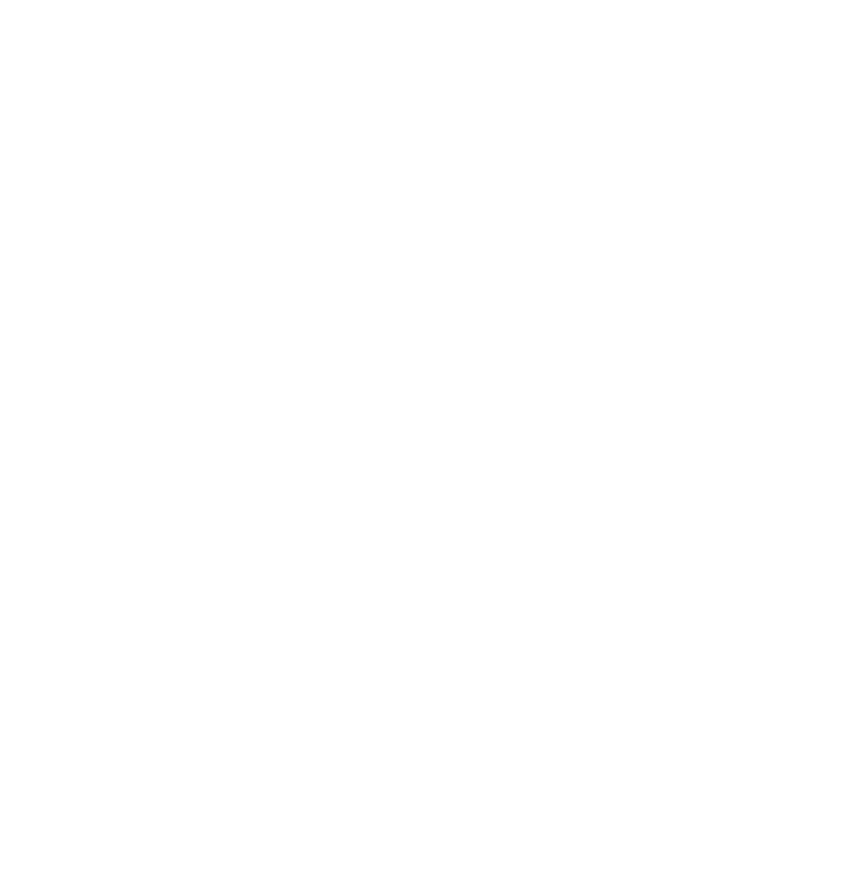
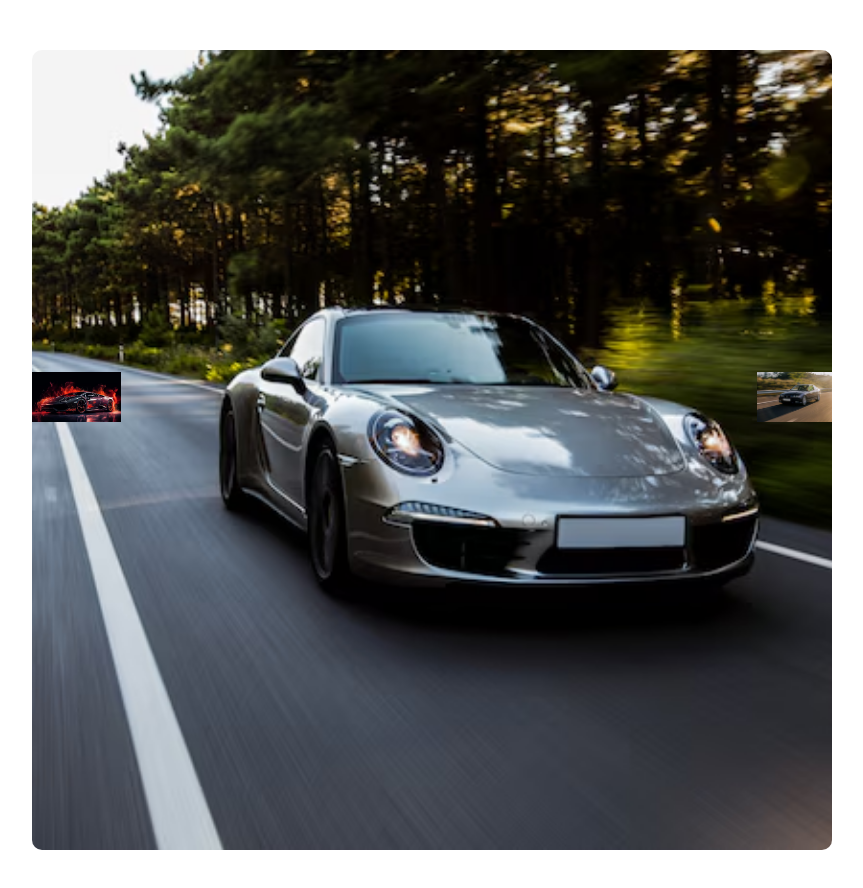
Before and after one commit to HN3656/slide-show, a plain HTML site: page index.html in a window 1280 px wide. Shown: the whole page, without its empty margins (208-1071 px from the left). Before the commit the page ends 800 px from the top, so only its background shows below. Drawn offline with Linux system fonts and the light colour scheme.

Commit message:
html css ready

```diff
--- a/index.html
+++ b/index.html
@@ -1,11 +1,57 @@
+
 <!DOCTYPE html>
 <html lang="en">
 <head>
     <meta charset="UTF-8">
     <meta name="viewport" content="width=device-width, initial-scale=1.0">
-    <title>Document</title>
+    <title>Slideshow</title>
 </head>
 <body>
+    <style>
+        .container{
+            width: fit-content;
+            margin:50px auto;
+            position: relative;
+        }
+        .slide{
+            height:800px;
+            width:800px;
+            object-fit: cover;
+            border-radius: 10px;
+        }
+        .ico-action{
+            height: 50px;
+            position: absolute;
+            top: 40%;
+            cursor: pointer;
+            transition: 0.5s;
+        }
+        .ico-left{
+            left: 0;
+        }
+        .ico-left:hover{
+            transform: scale(0.8) translateX(-10px);
+
+        }
+        .ico-right{
+            right: 0;
+
+        }
+        .ico-righ:hover{
+            transform: scale(0.8) translateX(10px);
+
+        }
+    </style>
+</head>
+<body>
+    <div class="container">
+        <img src="./img/c1.png" class="slide" id="slide"/>
+        <img src="./img/c2.png" class= "ico-action ico-left" onclick="prev()"/>
+        <img src="./img/c3.png" class= "ico-action ico-right" onclick="next()"/>
+
+
+    </div>
+
 
 </body>
 </html>
```
